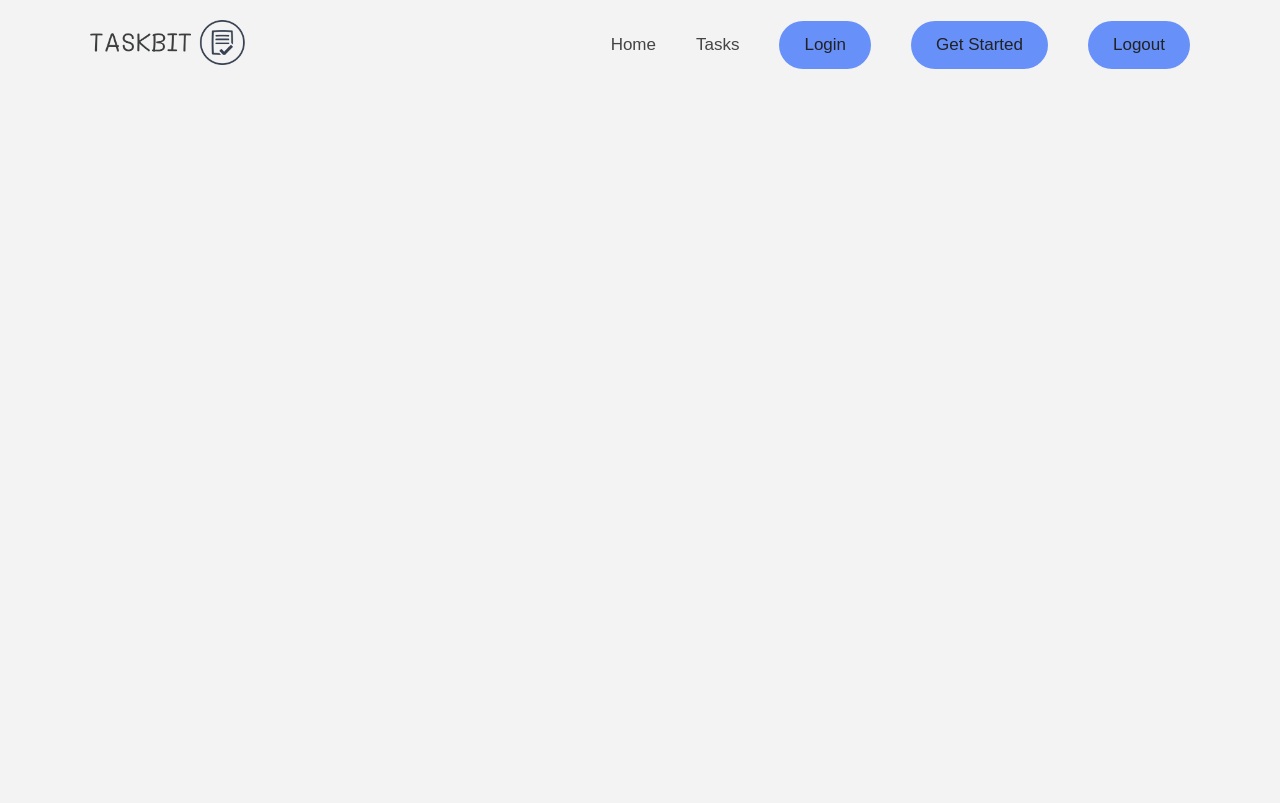
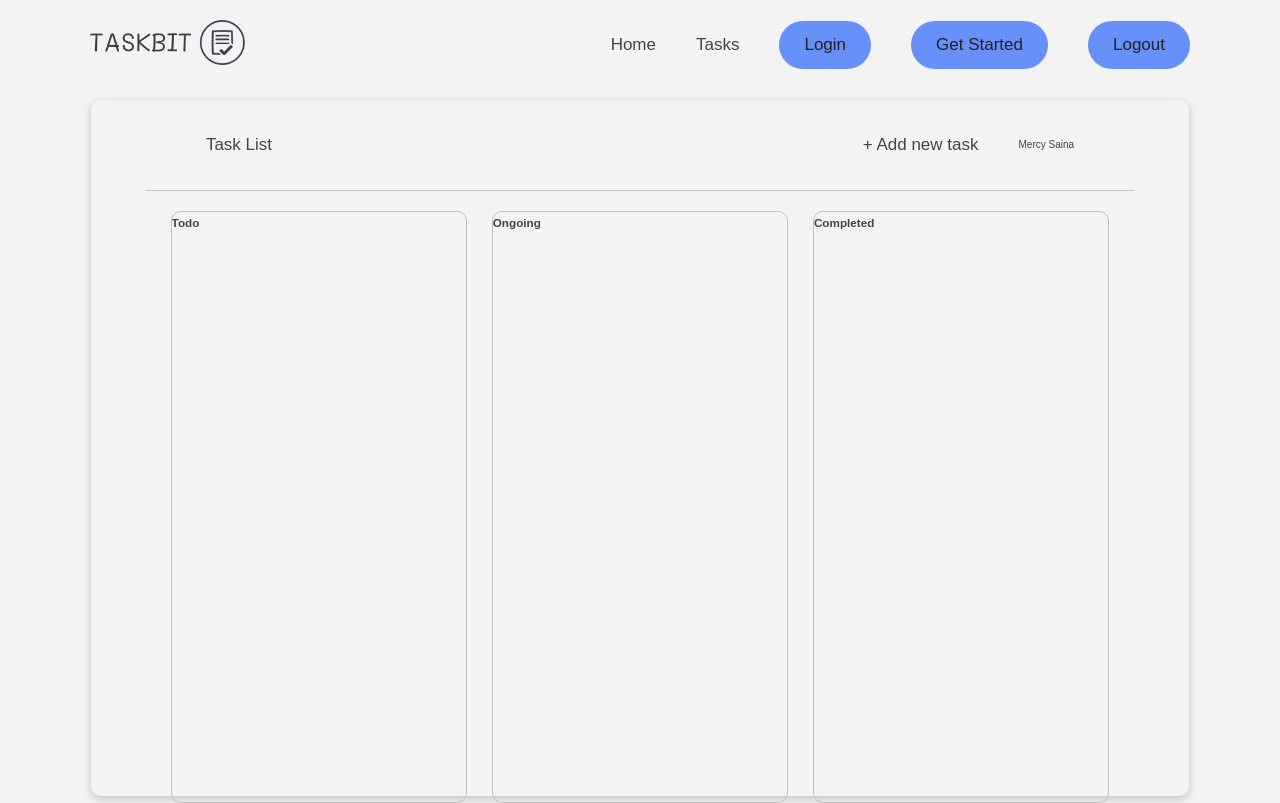
Before and after one commit to sainamercy/TaskManager, a React (Vite) app in the folder client/: page /todos in a window 1280 px wide. Built offline with nearby package versions, Linux system fonts and the light colour scheme.

Commit message:
created task list section

```diff
--- a/client/src/App.jsx
+++ b/client/src/App.jsx
@@ -4,16 +4,18 @@ import Navbar from "./components/Navbar";
 import Signup from "./pages/Signup";
 import Login from "./pages/Login";
 import NewTask from "./pages/NewTask";
+import Todos from "./pages/Todos";
 
 function App() {
   return (
     <div className="main">
       <Navbar />
       <Routes>
-        <Route path="/" element={<NewTask />} />
+        <Route path="/" element={<Home />} />
         <Route path="/signup" element={<Signup />} />
         <Route path="/login" element={<Login />} />
         <Route path="/newtask" element={<NewTask />} />
+        <Route path="/todos" element={<Todos />} />
       </Routes>
     </div>
   );
--- a/client/src/components/Navbar.jsx
+++ b/client/src/components/Navbar.jsx
@@ -12,7 +12,7 @@ function Navbar() {
           </Link>
         </li>
         <li className="nav__item">
-          <Link className="nav__link" to="#">
+          <Link className="nav__link" to="/todos">
             Tasks
           </Link>
         </li>
--- /dev/null
+++ b/client/src/components/TaskGroup.jsx
@@ -0,0 +1,7 @@
+export default function TaskGroup({ title }) {
+  return (
+    <div className="taskGroup">
+      <h3>{title}</h3>
+    </div>
+  );
+}
--- a/client/src/index.css
+++ b/client/src/index.css
@@ -196,9 +196,49 @@
     border-bottom: 1px solid var(--color-general);
     border-radius: 0;
     background-color: transparent;
+    padding: 1.25rem 4.5rem;
   }
 
   input:focus, textarea:focus{
-    outline: 1px solid var(--color-general);
-    padding: 1.25rem 4.5rem;
+    outline: none;
   }
+.todos{
+  width: 90%;
+  box-shadow: 0 3px 10px rgb(0 0 0 / 0.2);
+  height: 87%;
+  margin-top: 10px;
+  border-radius: 10px;
+}
+.todosNav{
+  border-bottom: 1px solid var(--color-general);
+  width: 90%;
+  margin: auto;
+}
+.addHead{
+  display: flex;
+  justify-content: space-between;
+}
+.exit{
+  border: 1px solid var(--color-general);
+  color: var(--color-tertiary-darker);
+  border-radius: 50%;
+  width: 25px;
+  height: 25px;
+  display: flex;
+  align-items: center;
+  justify-content: center;
+}
+.taskGroup{
+  border: 1px solid var(--color-general);
+  width: 30%;
+  border-radius: 10px;
+  overflow-y: scroll;
+}
+.todosCont{
+  display: flex;
+  width: 90%;
+  margin: auto;
+  justify-content: space-evenly;
+  margin-top: 20px;
+  height: 85%;
+}
--- a/client/src/pages/NewTask/index.jsx
+++ b/client/src/pages/NewTask/index.jsx
@@ -1,7 +1,8 @@
 // import axios from "axios";
 import { useState } from "react";
+import { Link } from "react-router-dom";
 // import { API_URL } from "../constants";
-// import { useNavigate } from "react-router-dom";
+import { useNavigate } from "react-router-dom";
 
 const Priority = ({ currentValue, setPriority }) => {
   let priorities = [
@@ -31,7 +32,7 @@ const Priority = ({ currentValue, setPriority }) => {
             name={"priority"}
             id={name}
             value={id}
-            defaultchecked={currentValue === id}
+            defaultChecked={currentValue === id}
             required
             onChange={() => setPriority(id)}
           />
@@ -49,17 +50,25 @@ function NewTask() {
   const [description, setDescription] = useState("");
   const [priority, setPriority] = useState(0);
   //   const { user } = useAuthContext();
-  //   const navigate = useNavigate();
+  const navigate = useNavigate();
 
   //   const [isLoading, setIsLoading] = useState(false);
 
   const handleSubmit = (e) => {
     e.preventDefault();
     console.log(title, description, priority);
+    navigate("/todos");
   };
   return (
     <form onSubmit={handleSubmit} className="newTaskForm form">
-      <h3>Add New Task!</h3>
+      <div className="addHead">
+        <h3>Add New Task!</h3>
+        <div className="exit">
+          <Link to="/todos" className="nav__link">
+            x
+          </Link>
+        </div>
+      </div>
       <label>Title:</label>
       <input
         type="text"
--- a/client/src/pages/Todos/index.jsx
+++ b/client/src/pages/Todos/index.jsx
@@ -0,0 +1,32 @@
+import { Link } from "react-router-dom";
+import TaskGroup from "../../components/TaskGroup";
+function Todos() {
+  return (
+    <div className="todos">
+      {/* todos nav */}
+      <div className="todosNav">
+        <nav className="nav">
+          <Link to="/todos" className="nav__link">
+            Task List
+          </Link>
+          <ul className="nav__links">
+            <li className="nav__item">
+              <Link className="nav__link" to="/newtask">
+                + Add new task
+              </Link>
+            </li>
+            <li className="nav__item">Mercy Saina</li>
+          </ul>
+        </nav>
+      </div>
+      {/* main sec */}
+      <div className="todosCont">
+        <TaskGroup title={"Todo"} />
+        <TaskGroup title={"Ongoing"} />
+        <TaskGroup title={"Completed"} />
+      </div>
+    </div>
+  );
+}
+
+export default Todos;
```
